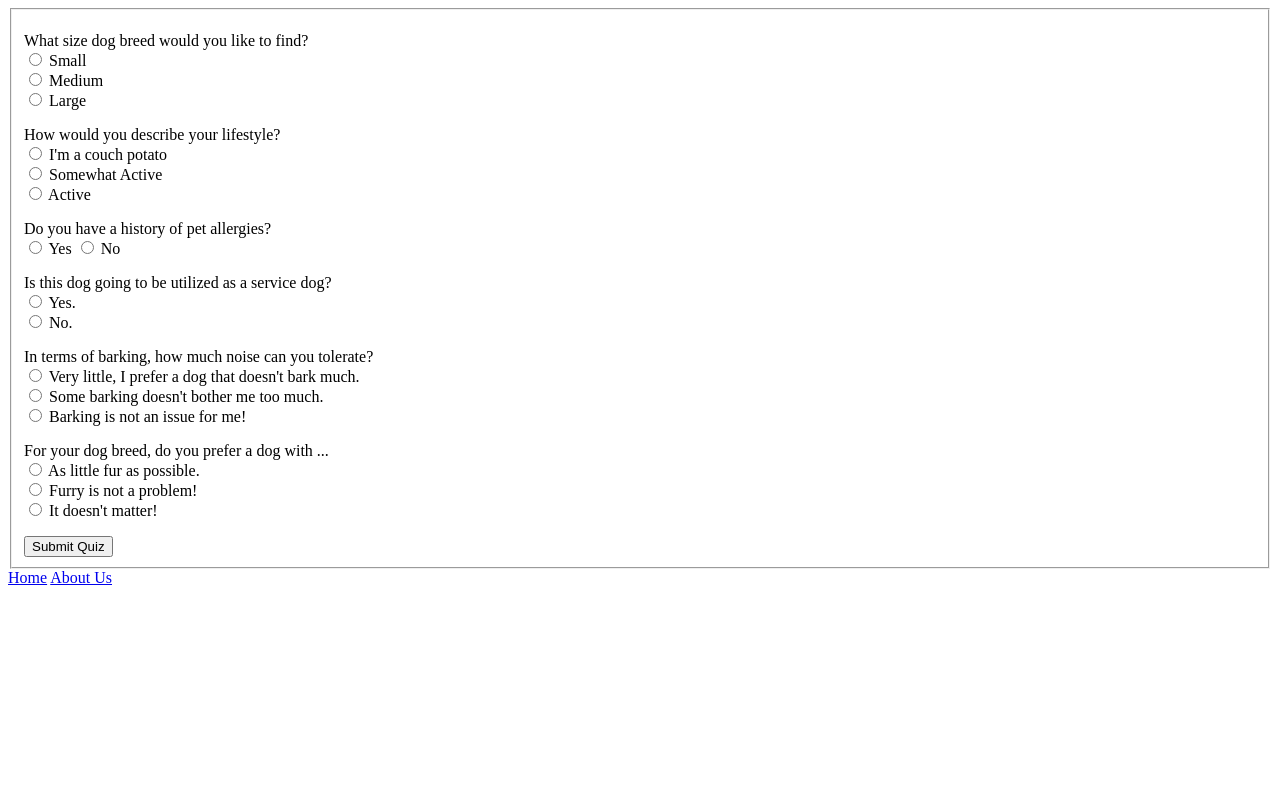
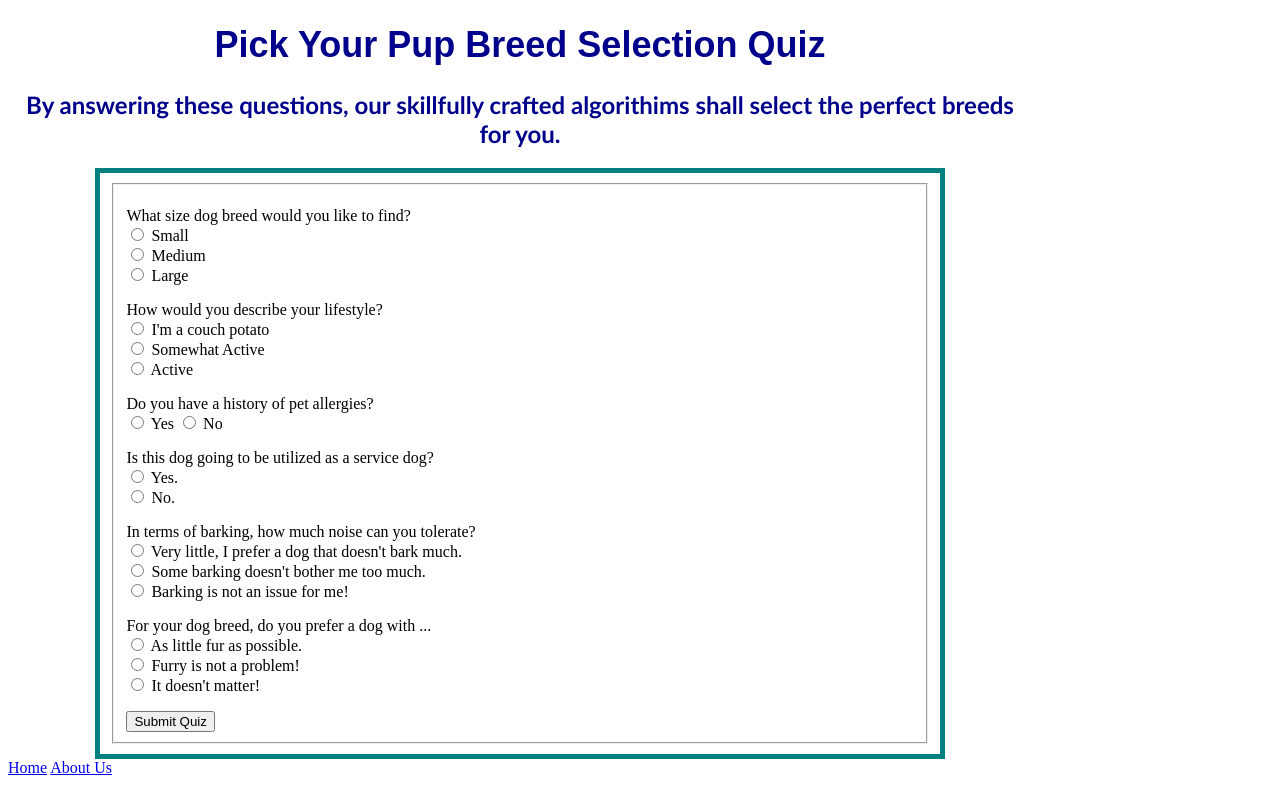
Before and after one commit to anaa0hh/pickYourPup, a plain HTML site: page quiz.html in a window 1280 px wide. Drawn offline with Linux system fonts and the light colour scheme.

Commit message:
Added CSS Framing of Quiz Page

```diff
--- a/CSS/quiz.css
+++ b/CSS/quiz.css
@@ -1 +1,28 @@
 /* THIS IS THE STYLING FOR quiz.html */
+body {
+    width: 80%;
+}
+
+h1 {
+    text-align: center;
+    font-family: Arial, Helvetica, sans-serif;
+    font-size: 36px;
+    color: darkblue;
+}
+h2 {
+    text-align: center;
+    font-family: 'Gill Sans', 'Gill Sans MT', Calibri, 'Trebuchet MS', sans-serif;
+    font-size: 24px;
+    color: darkblue;
+}
+#quiz-area {
+    width: 80%;
+    /* height: 400px; */
+    border-width: 5px;
+    border-style: solid;
+    border-color: teal;
+    padding: 1%;
+    display: block;
+    margin-left: auto;
+    margin-right: auto;
+}
--- a/quiz.html
+++ b/quiz.html
@@ -4,13 +4,14 @@
 <head>
 
     <title>Pick Your Pup Quiz</title>
-    <!-- <link rel="stylesheet" type="text/css" media="screen" href="quiz.css" /> -->
+    <link rel="stylesheet" type="text/css" media="screen" href="CSS/quiz.css" />
 
 </head>
 <body>
-
+<h1>Pick Your Pup Breed Selection Quiz</h1>
+<h2>By answering these questions, our skillfully crafted algorithims shall select the perfect breeds for you.</h2>
+    <section id="quiz-area">
         <form id="quiz-questions" action="results.html">
-
 
             <fieldset>
 
@@ -42,25 +43,18 @@
             <input type="radio" name="noiseTolerance" value="dont-care"> Barking is not an issue for me!
             </p>
 
-
             <p>For your dog breed, do you prefer a dog with ...<br>
             <input type="radio" name="furLength" value="min-fur"> As little fur as possible.<br>
             <input type="radio" name="furLength" value="some-fur"> Furry is not a problem!<br>
             <input type="radio" name="furLength" value="fur-dont-care"> It doesn't matter! <br>
             </p>
 
+            <input type="submit" name="submit" value="Submit Quiz">
 
-
-
-            <input type="submit" name="submit" value="Submit Quiz">
-            <!-- <a href="login.html"><button>Go To Login</button></a>
-             -->
             </fieldset>
 
         </form>
-
-
-
+    </section>
 
     <script src="JS/quiz.js"></script>
 </body>
```
Also changed, not shown: JS/quiz.js (+0 -16 lines), results.html (+0 -4 lines).
